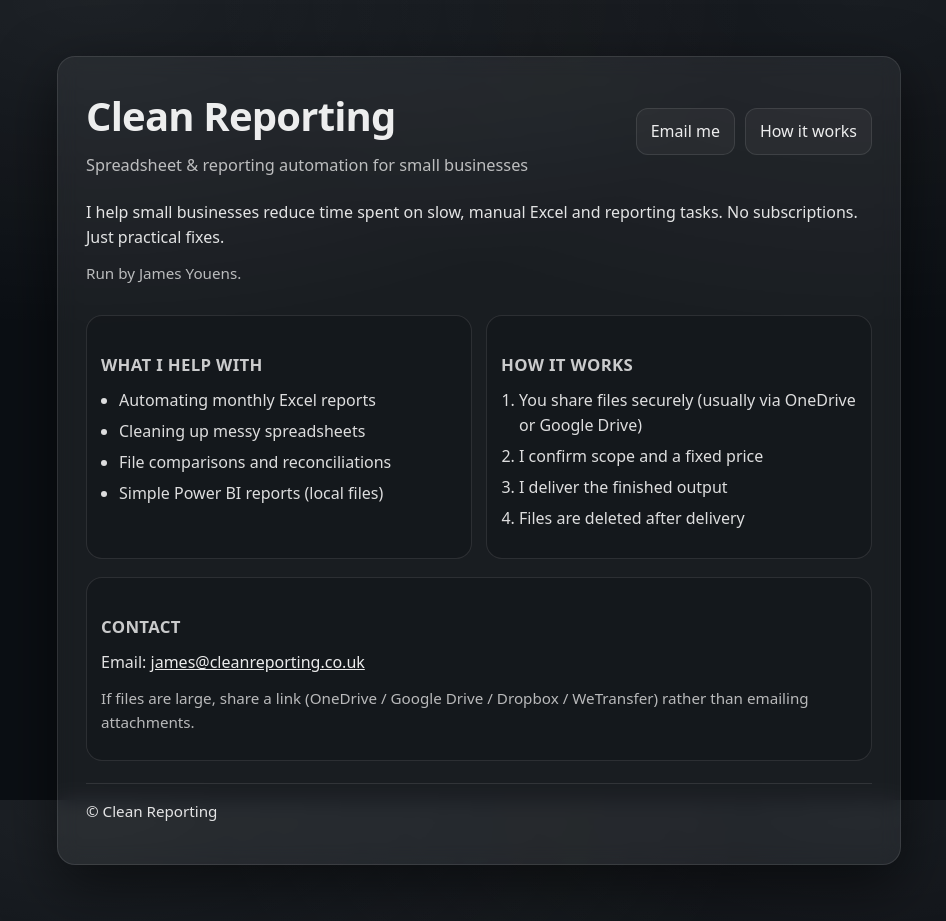
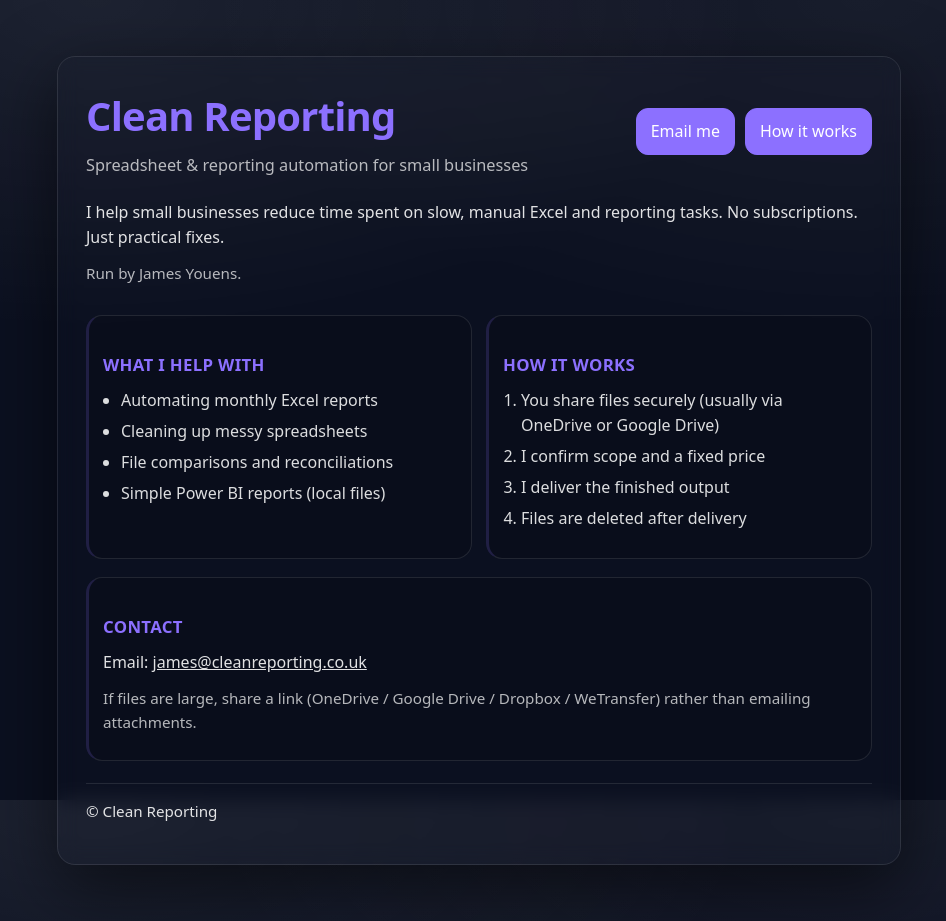
Before and after one commit to jyoue/cleanreporting, a plain HTML site: page index.html in a window 1280 px wide. Shown: the whole page, without its empty margins (161-1107 px from the left). Drawn offline with Linux system fonts and the light colour scheme.

Commit message:
Update color variables and button styles in CSS

```diff
--- a/style.css
+++ b/style.css
@@ -1,13 +1,21 @@
 /* Clean Reporting – minimal modern styling (no framework, no JS) */
 
 :root{
-  --bg: #0b0f14;
-  --card: rgba(255,255,255,0.06);
+  --bg: #0b1020;
+  --surface: rgba(255,255,255,0.06);
+  --surface-2: rgba(255,255,255,0.04);
   --border: rgba(255,255,255,0.10);
   --text: rgba(255,255,255,0.92);
   --muted: rgba(255,255,255,0.70);
-  --link: rgba(255,255,255,0.92);
-  --shadow: 0 20px 60px rgba(0,0,0,0.55);
+  --muted-2: rgba(255,255,255,0.55);
+
+  --accent: #8C70FF;
+  --accent-soft: rgba(140,112,255,0.18);
+  --accent-border: rgba(140,112,255,0.45);
+
+  --shadow: 0 22px 70px rgba(0,0,0,0.55);
+  --radius: 18px;
+  --radius-sm: 14px;
 }
 
 *{ box-sizing: border-box; }
@@ -57,6 +65,7 @@ h1{
   margin: 0;
   font-size: clamp(28px, 3.2vw, 40px);
   letter-spacing: -0.02em;
+  color: var(--accent);
 }
 
 .tagline{
@@ -80,14 +89,15 @@ h1{
   border-radius: 12px;
   border: 1px solid var(--border);
   text-decoration: none;
-  color: var(--link);
-  background: rgba(255,255,255,0.04);
+  background: var(--accent);
+  border-color: var(--accent);
+  color: #ffffff;
   transition: transform 0.08s ease, background 0.2s ease, border-color 0.2s ease;
 }
 
 .btn:hover{
-  background: rgba(255,255,255,0.07);
-  border-color: rgba(255,255,255,0.18);
+  background: #7a5cff;
+  border-color: #7a5cff;
   transform: translateY(-1px);
 }
 
@@ -100,7 +110,7 @@ h2{
   font-size: 1.05rem;
   letter-spacing: 0.02em;
   text-transform: uppercase;
-  color: rgba(255,255,255,0.78);
+  color: var(--accent);
 }
 
 p{
@@ -131,6 +141,7 @@ li{ margin: 6px 0; }
   border-radius: 16px;
   padding: 14px 14px;
   background: rgba(0,0,0,0.15);
+  border-left: 3px solid var(--accent-soft);
 }
 
 .small{
```
